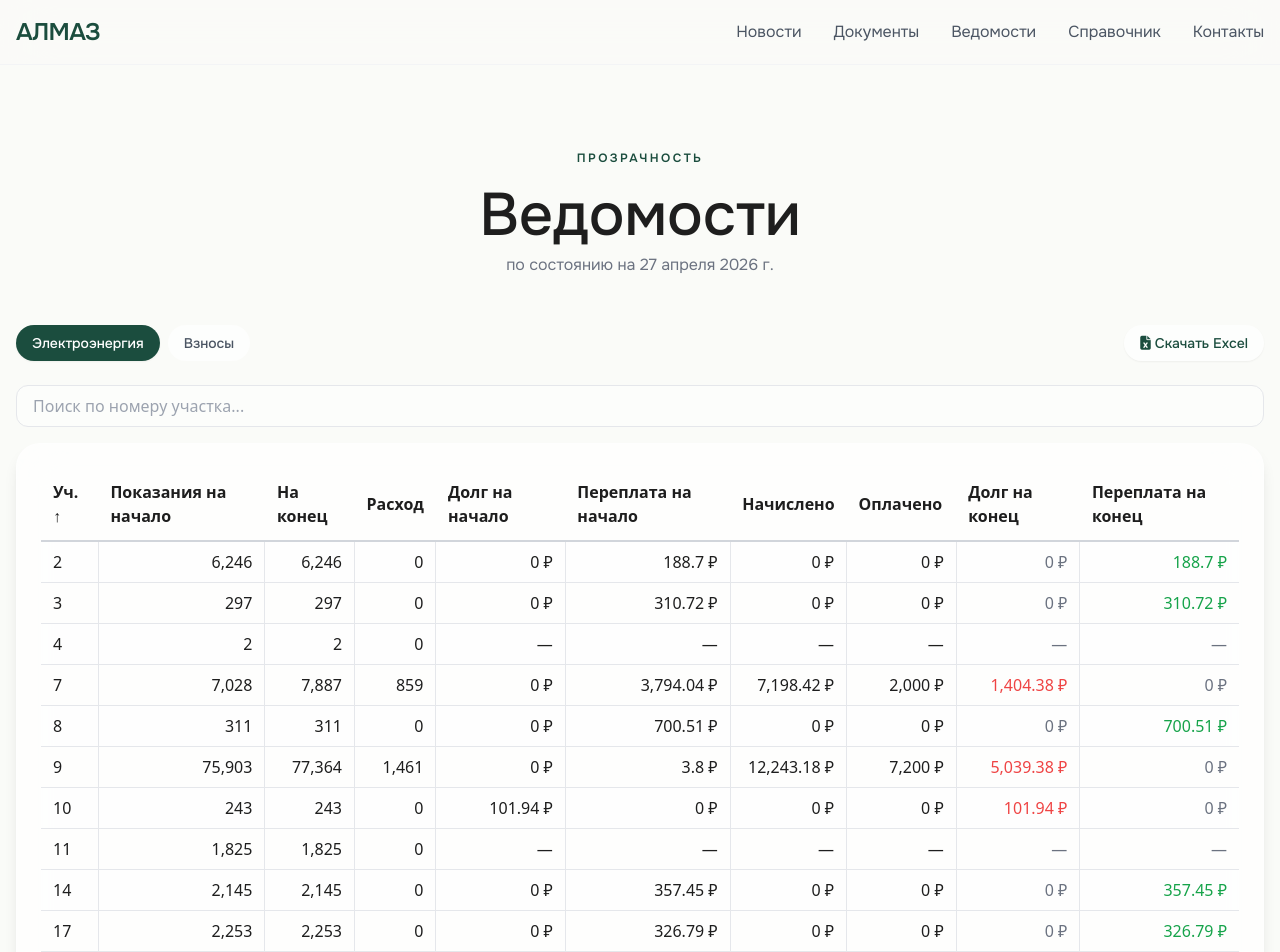
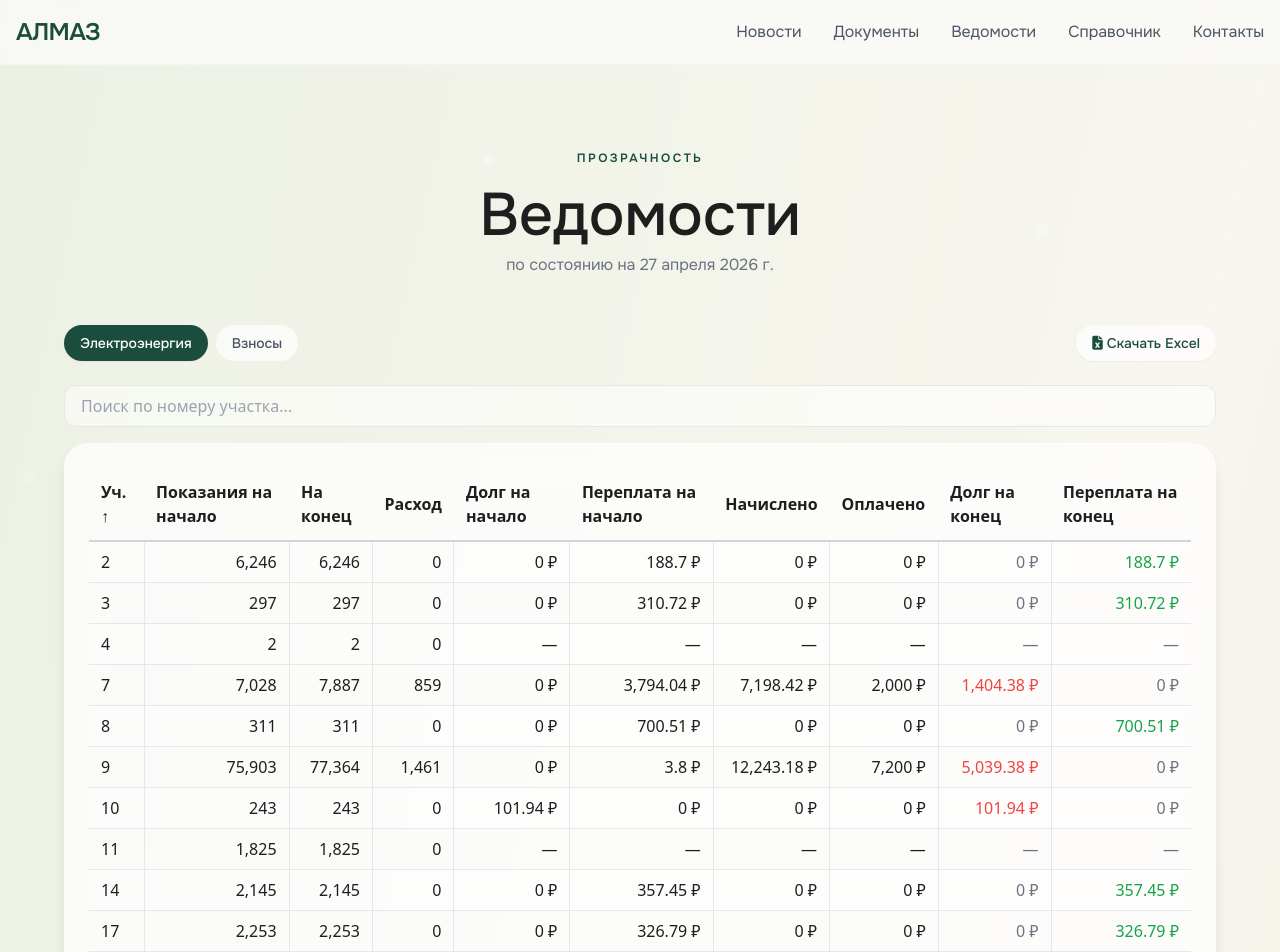
Before and after one commit to rawcam/almaz-snt, a Next.js app: page /almaz-snt/payments in a window 1280 px wide. Shown: the top 952 px of the page. Built offline with nearby package versions, Linux system fonts and the light colour scheme.

Commit message:
Update payments.js

```diff
--- a/src/pages/payments.js
+++ b/src/pages/payments.js
@@ -1,6 +1,6 @@
 // src/pages/payments.js
 import Navbar from '../components/Navbar'
-import AnimatedBackground from '../components/AnimatedBackground'
+import AnimatedBackgroundLight from '../components/AnimatedBackgroundLight'
 import { motion } from 'framer-motion'
 import { useState, useEffect, useMemo } from 'react'
 
@@ -60,8 +60,8 @@ export default function Payments() {
   }
 
   return (
-    <div className="min-h-screen bg-almond">
-      <AnimatedBackground opacity={0.2} />
+    <div className="min-h-screen bg-almond relative">
+      <AnimatedBackgroundLight opacity={0.5} />
       <Navbar />
       <div className="container mx-auto px-4 py-20 relative z-10">
         <motion.div
@@ -79,8 +79,7 @@ export default function Payments() {
           <p className="text-gray-500 mt-2">по состоянию на 27 апреля 2026 г.</p>
         </motion.div>
 
-        {/* Переключатель вкладок и кнопка скачивания */}
-        <div className="max-w-7xl mx-auto mb-6 flex flex-col sm:flex-row justify-between items-start sm:items-center gap-4">
+        <div className="max-w-6xl mx-auto mb-6 flex flex-col sm:flex-row justify-between items-start sm:items-center gap-4">
           <div className="flex gap-2">
             <button
               onClick={() => setActiveTable('electricity')}
@@ -124,8 +123,7 @@ export default function Payments() {
           </div>
         </div>
 
-        {/* Поиск */}
-        <div className="max-w-7xl mx-auto mb-4">
+        <div className="max-w-6xl mx-auto mb-4">
           <input
             type="text"
             placeholder="Поиск по номеру участка..."
@@ -135,8 +133,7 @@ export default function Payments() {
           />
         </div>
 
-        {/* Таблица */}
-        <div className="max-w-7xl mx-auto bg-white/70 backdrop-blur-xl rounded-3xl p-4 md:p-6 shadow-lg border border-white/30 overflow-x-auto">
+        <div className="max-w-6xl mx-auto bg-white/70 backdrop-blur-xl rounded-3xl p-4 md:p-6 shadow-lg border border-white/30 overflow-x-auto">
           {activeTable === 'electricity' ? (
             <table className="w-full text-left border-collapse font-sans">
               <thead>
```
